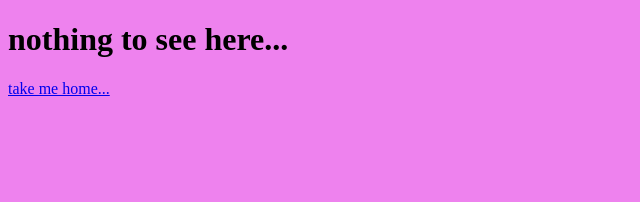
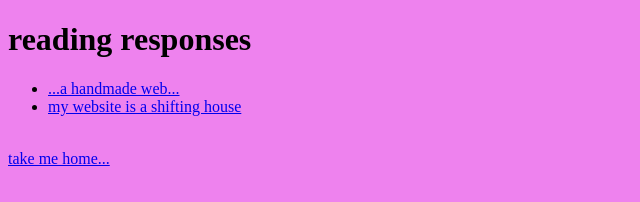
Before and after one commit to moonbirdmonster/first-site, a plain HTML site: page reading-responses/index.html in a window 1280 px wide. Shown: the whole page, without its empty margins (0-640 px from the left). Drawn offline with Linux system fonts and the light colour scheme.

Commit message:
june 21 presentation

```diff
--- a/reading-responses/index.html
+++ b/reading-responses/index.html
@@ -10,7 +10,11 @@
     </style>
   </head>
   <body>
-    <h1>nothing to see here...</h1>
-<a href="/good-morning/index.html">take me home...</a>
+    <h1>reading responses</h1>
+    <ul>
+      <li><a href=a-handmade-web.html>...a handmade web...</a></li>
+      <li><a href=moonbirdmonster.com/composite-writing-collection>my website is a shifting house</a></li>
+    </ul>
+      <br><a href="/good-morning/index.html">take me home...</a>
   </body>
 </html>
--- a/reading-responses/style.css
+++ b/reading-responses/style.css
@@ -0,0 +1,3 @@
+a {
+text-color: blue;
+}
```
Also changed, not shown: projects/introduction/index.html (+4 -8 lines), reading-responses/a-handmade-web.html (added, +23 -0 lines), 2 other files.
